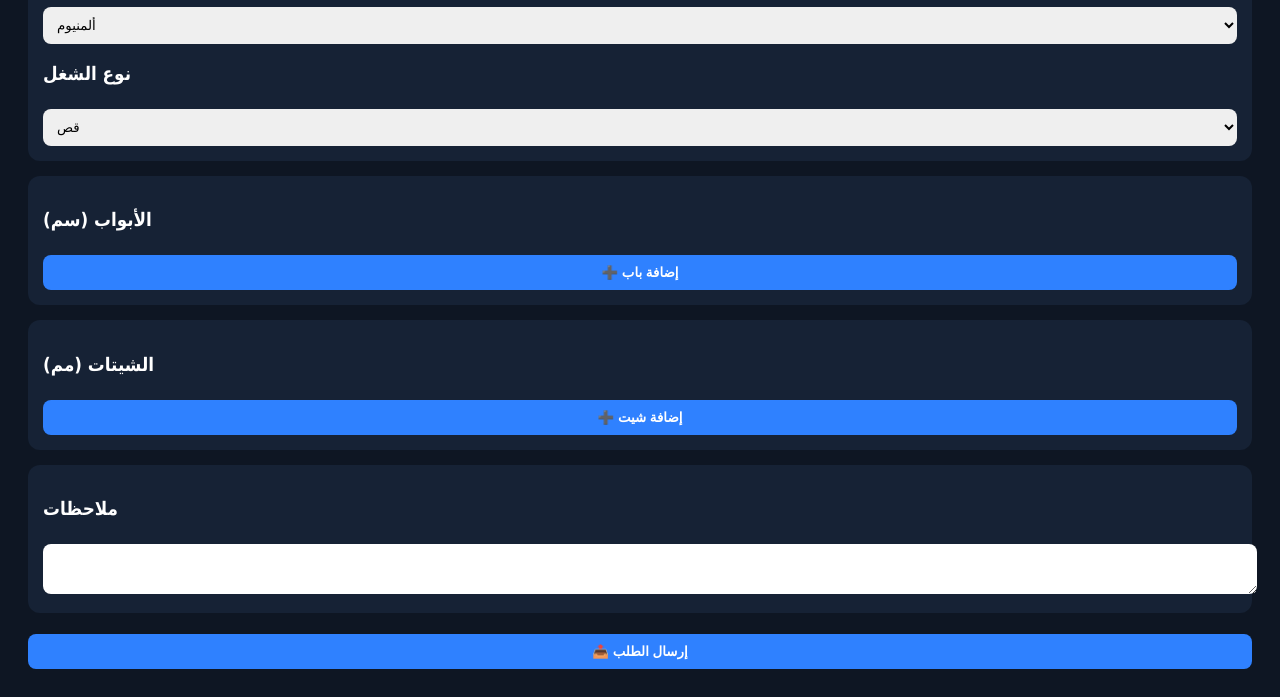
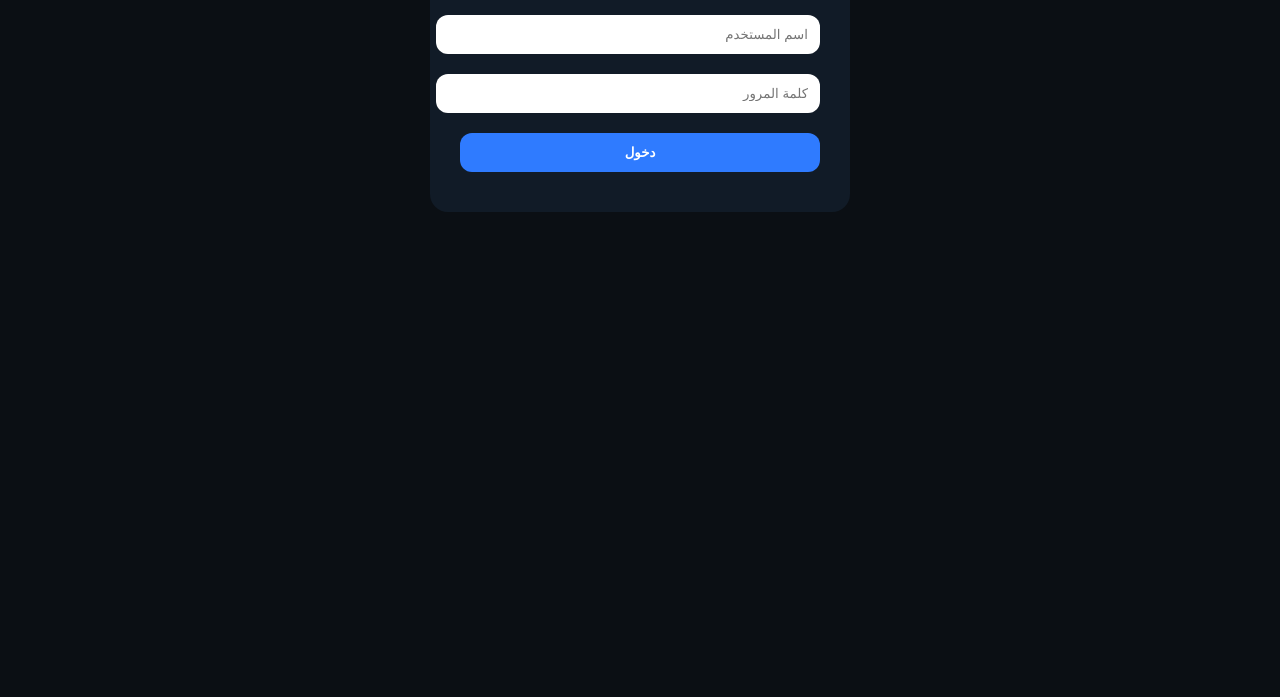
Before and after one commit to ibraazuz-kw/cnc-dashboard, a website: page index.html in a window 1280 px wide. Shown: the part 181-878 px from the top of the page. After the commit the page ends 800 px from the top, so only its background shows below. Drawn offline with Linux system fonts and the light colour scheme.

Commit message:
Update index.html

```diff
--- a/index.html
+++ b/index.html
@@ -1,48 +1,30 @@
 <!DOCTYPE html>
-<html lang="ar">
+<html lang="ar" dir="rtl">
 <head>
 <meta charset="UTF-8">
 <title>Pro Design CNC</title>
-<link rel="stylesheet" href="style.css">
+<style>
+body{background:#0b0f14;color:#fff;font-family:Arial;text-align:center;padding:80px}
+.box{background:#111b27;padding:30px;border-radius:18px;max-width:360px;margin:auto}
+input,button{width:100%;padding:12px;margin:10px 0;border-radius:12px;border:none}
+button{background:#2f7bff;color:#fff;font-weight:bold}
+</style>
 </head>
 <body>
 
-<h1>Pro Design CNC – طلب تشغيل</h1>
-
 <div class="box">
-<h3>المادة</h3>
-<select id="material">
-<option>ألمنيوم</option>
-<option>ألكبوند</option>
-</select>
-
-<h3>نوع الشغل</h3>
-<select id="work">
-<option>قص</option>
-<option>حفر</option>
-<option>قص + حفر</option>
-</select>
+<h2>Pro Design CNC</h2>
+<input id="user" placeholder="اسم المستخدم">
+<input id="pass" type="password" placeholder="كلمة المرور">
+<button onclick="login()">دخول</button>
 </div>
 
-<div class="box">
-<h3>الأبواب (سم)</h3>
-<div id="doors"></div>
-<button onclick="addDoor()">➕ إضافة باب</button>
-</div>
-
-<div class="box">
-<h3>الشيتات (مم)</h3>
-<div id="sheets"></div>
-<button onclick="addSheet()">➕ إضافة شيت</button>
-</div>
-
-<div class="box">
-<h3>ملاحظات</h3>
-<textarea id="notes"></textarea>
-</div>
-
-<button onclick="sendOrder()">📤 إرسال الطلب</button>
-
-<script src="app.js"></script>
+<script>
+function login(){
+ if(!user.value||!pass.value) return alert("أدخل البيانات");
+ localStorage.setItem("pd_user",user.value);
+ location.href="client.html";
+}
+</script>
 </body>
 </html>
```
